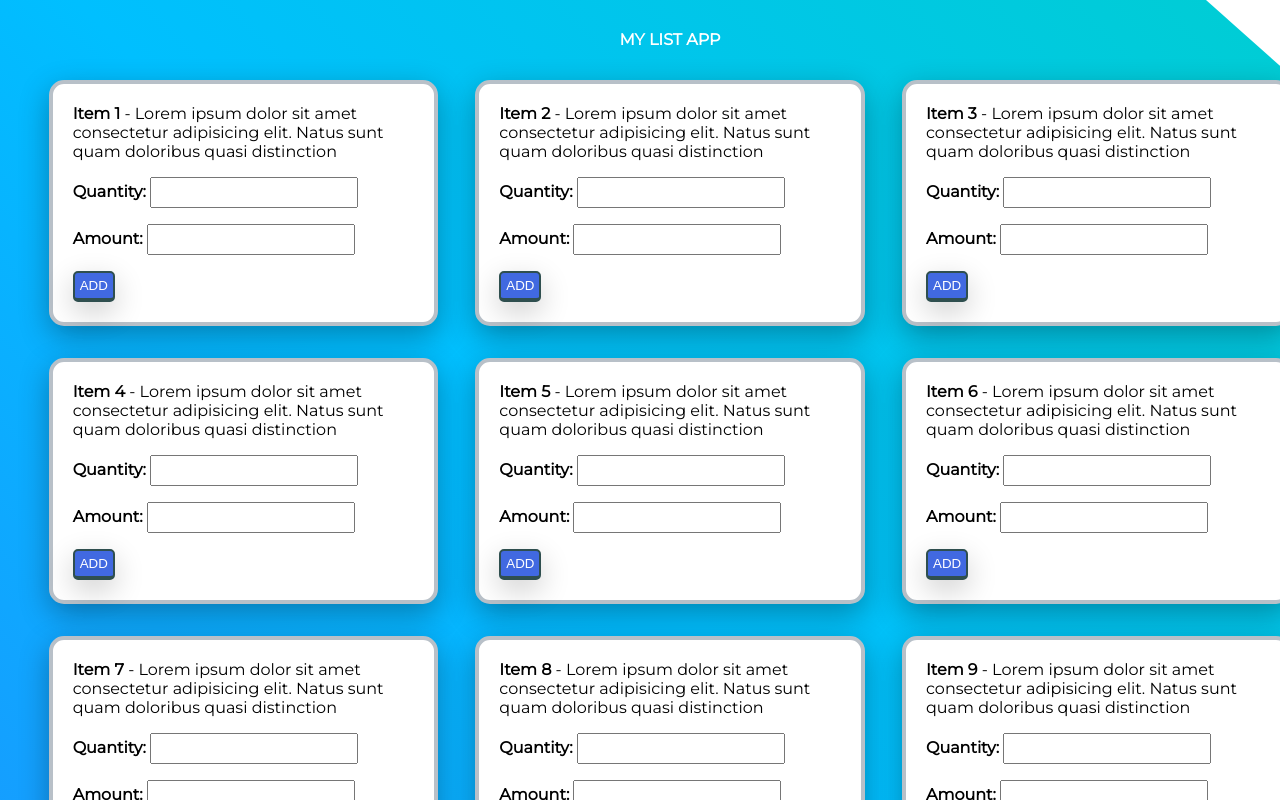
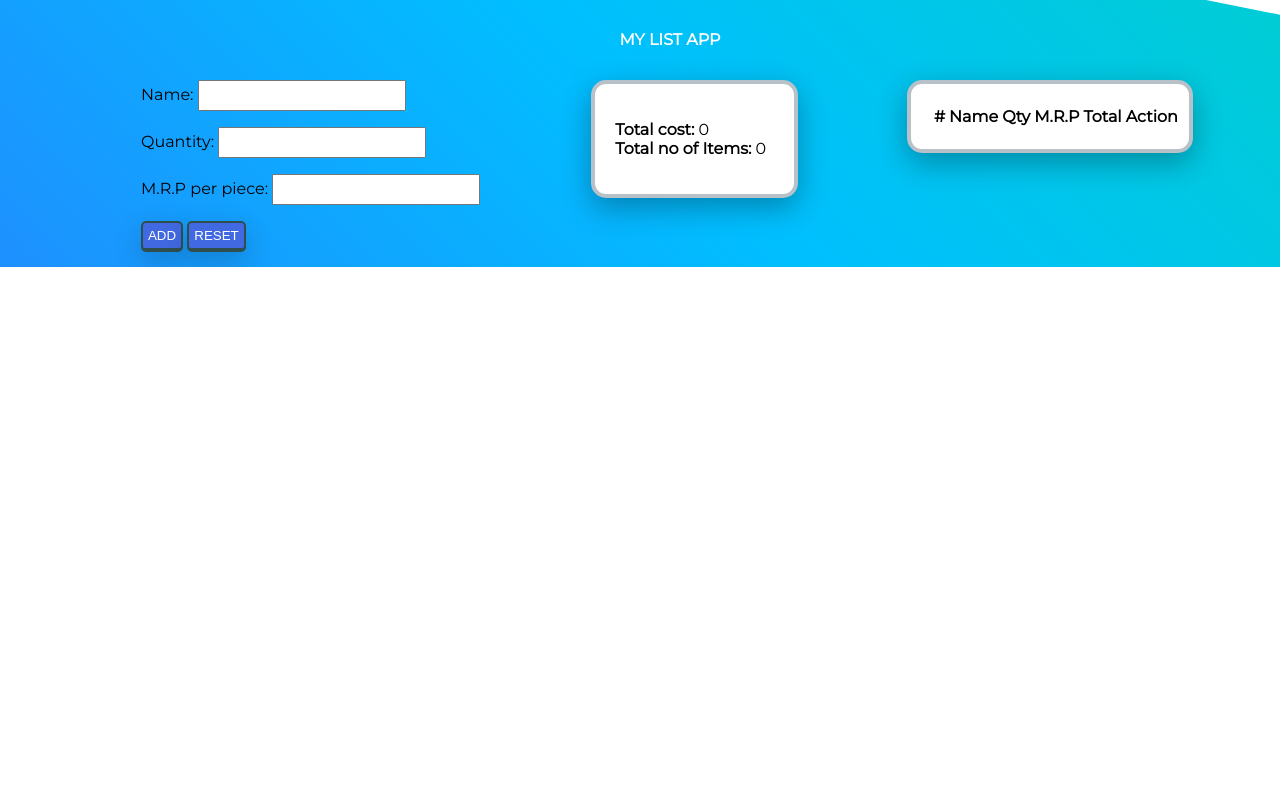
Before and after one commit to sachin-sn/my-list-app, a Svelte app: page / in a window 1280 px wide. Shown: the top 800 px of the page. Built offline with nearby package versions, Linux system fonts and the light colour scheme.

Commit message:
Uploading proper files

```diff
--- a/src/App.svelte
+++ b/src/App.svelte
@@ -1,78 +1,37 @@
 <script>
 let list = [
-	{
-		name:"Item 1",
-		description:"Lorem ipsum dolor sit amet consectetur adipisicing elit. Natus sunt quam doloribus quasi distinction",
-		quantity:0,
-		amount:0
-	},
-	{
-		name:"Item 2",
-		description:"Lorem ipsum dolor sit amet consectetur adipisicing elit. Natus sunt quam doloribus quasi distinction",
-		quantity:0,
-		amount:0
-	},
-	{
-		name:"Item 3",
-		description:"Lorem ipsum dolor sit amet consectetur adipisicing elit. Natus sunt quam doloribus quasi distinction",
-		quantity:0,
-		amount:0
-	},
-	{
-		name:"Item 4",
-		description:"Lorem ipsum dolor sit amet consectetur adipisicing elit. Natus sunt quam doloribus quasi distinction",
-		quantity:0,
-		amount:0
-	},
-	{
-		name:"Item 5",
-		description:"Lorem ipsum dolor sit amet consectetur adipisicing elit. Natus sunt quam doloribus quasi distinction",
-		quantity:0,
-		amount:0
-	},
-	{
-		name:"Item 6",
-		description:"Lorem ipsum dolor sit amet consectetur adipisicing elit. Natus sunt quam doloribus quasi distinction",
-		quantity:0,
-		amount:0
-	},
-	{
-		name:"Item 7",
-		description:"Lorem ipsum dolor sit amet consectetur adipisicing elit. Natus sunt quam doloribus quasi distinction",
-		quantity:0,
-		amount:0
-	},
-	{
-		name:"Item 8",
-		description:"Lorem ipsum dolor sit amet consectetur adipisicing elit. Natus sunt quam doloribus quasi distinction",
-		quantity:0,
-		amount:0
-	},
-	{
-		name:"Item 9",
-		description:"Lorem ipsum dolor sit amet consectetur adipisicing elit. Natus sunt quam doloribus quasi distinction",
-		quantity:0,
-		amount:0
-	},
-	{
-		name:"Item 10",
-		description:"Lorem ipsum dolor sit amet consectetur adipisicing elit. Natus sunt quam doloribus quasi distinction",
-		quantity:0,
-		amount:0
-	},
-	{
-		name:"Item 11",
-		description:"Lorem ipsum dolor sit amet consectetur adipisicing elit. Natus sunt quam doloribus quasi distinction",
-		quantity:0,
-		amount:0
-	},
-	{
-		name:"Item 12",
-		description:"Lorem ipsum dolor sit amet consectetur adipisicing elit. Natus sunt quam doloribus quasi distinction",
-		quantity:0,
-		amount:0
+];
+let total = 0;
+
+let name, amount, quantity;
+
+function AddItem(){
+	if(name && amount && quantity){
+		let newItem = {
+			name:name,
+			amount:amount,
+			quantity:quantity
+		}
+		list = [...list,newItem];
+		total = total + (quantity*amount);
+		name = "";
+		amount="";
+		quantity="";
 	}
-]
+}
+function reset(){
+	name = "";
+	amount = "";
+	quantity="";
+}
+
+function deleteItem(itemIndex){
+	let delItem = list.filter((item,index)=>index===itemIndex)[0];
+	total = total - (delItem.amount * delItem.quantity);
+	list = list.filter((item,index)=>index!==itemIndex);
+	list = [...list];
+}
+
 </script>
 
 <div id="bg">
@@ -80,19 +39,56 @@ let list = [
 	<a href="/">My List App</a>
 </header>
 <main>
-{#each list as item}
+<section class="input-form">
+	<section class="input-block">
+		<label>Name:</label>
+		<input type="text" class="input-text" bind:value={name}/>
+	</section>
+	<section class="input-block">
+		<label>Quantity:</label>
+		<input type="number" class="input-text" bind:value={quantity}/>
+	</section>
+	<section class="input-block">
+		<label>M.R.P per piece:</label>
+		<input type="number" class="input-text" bind:value={amount}/>
+	</section>
+	<button class="success" on:click={AddItem}>Add</button>
+	<button class="failure rt" on:click={reset}>Reset</button>
+</section>
+<section class="listItem">
+	<p>
+		<label>Total cost: </label><span>{total}</span><br/>
+		<label>Total no of Items: </label><span>{list.length}</span>
+	</p>
+</section>
 	<section class="listItem">
-		<label>{item.name}</label> - {item.description}
-		<section class="input-block">
-			<label>Quantity:</label>
-			<input type="number" class="input-text"/>
-		</section>
-		<section class="input-block">
-			<label>Amount:</label>
-			<input type="number" class="input-text"/>
-		</section>
-		<button>Add</button>
+		<table>
+		<tr>
+			<th>#</th>
+			<th>Name</th>
+			<th>Qty</th>
+			<th>M.R.P</th>
+			<th>Total</th>
+			<th>Action</th>
+		</tr>
+		{#each list as item,index}
+			<tr>
+				<td>{index+1}</td>
+				<td>{item.name}</td>
+				<td>{item.quantity}</td>
+				<td>{item.amount}</td>
+				<td>{item.amount * item.quantity}</td>
+				<td><button class="failure sm" on:click={(e)=>{deleteItem(index)}}>Delete</button></td>
+			</tr>
+		{/each}
+		</table>
+		<!-- <p>
+			<label>{index+1}. {item.name}</label><br/>
+			<label>Quantity</label> : <span>{item.quantity}</span><br/>
+			<label>M.R.P per piece</label> : <span>{item.amount}</span><br/>
+			<label>Total price</label> : <span>{item.amount * item.quantity}</span>
+		</p>
+		<button class="failure" on:click={(e)=>{deleteItem(index)}}>Delete</button>-->
 	</section>
-{/each}
 </main>
 </div>
```
Also changed, not shown: public/bundle.js, 1 other file (tests, documents, lock files or other folders).
